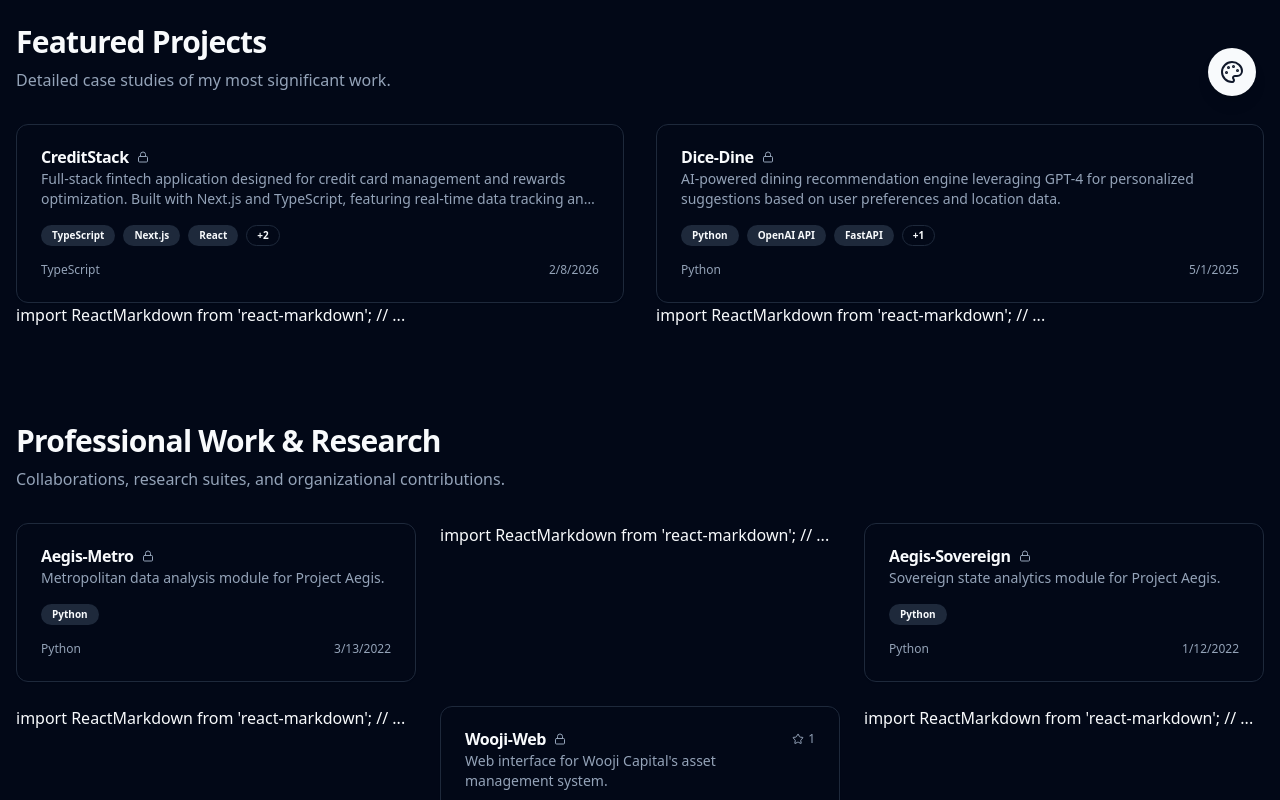
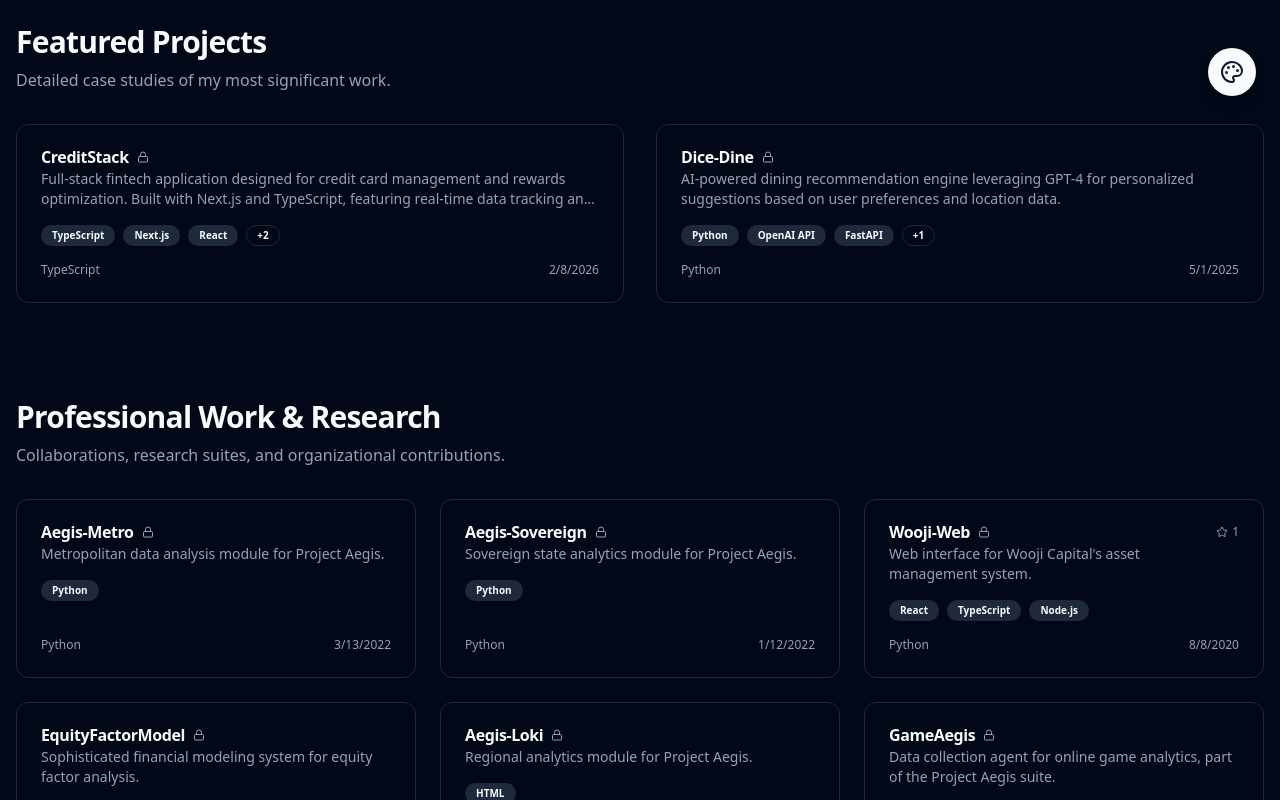
Before and after one commit to WilliamOnVoyage/portfolio-showcase, a Next.js app: page / in a window 1280 px wide. Shown: the part 680-1480 px from the top of the page. Built offline with nearby package versions, Linux system fonts and the light colour scheme.

Commit message:
fix: remove accidental import inside JSX

```diff
--- a/src/components/ProjectCard.tsx
+++ b/src/components/ProjectCard.tsx
@@ -77,9 +77,7 @@ export function ProjectCard({ project }: ProjectCardProps) {
                 </div>
             </motion.div>
 
-            import ReactMarkdown from 'react-markdown';
 
-            // ...
 
             <Modal isOpen={isModalOpen} onClose={() => setIsModalOpen(false)} title={project.name}>
                 <div className="space-y-4">
```
